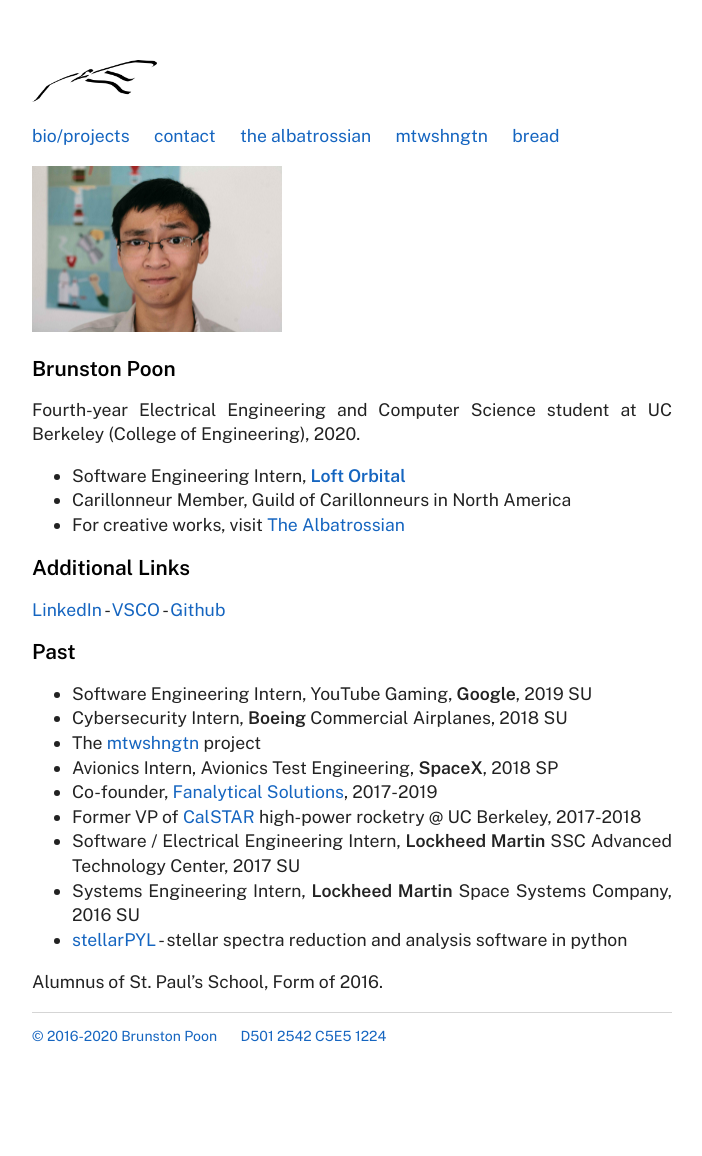
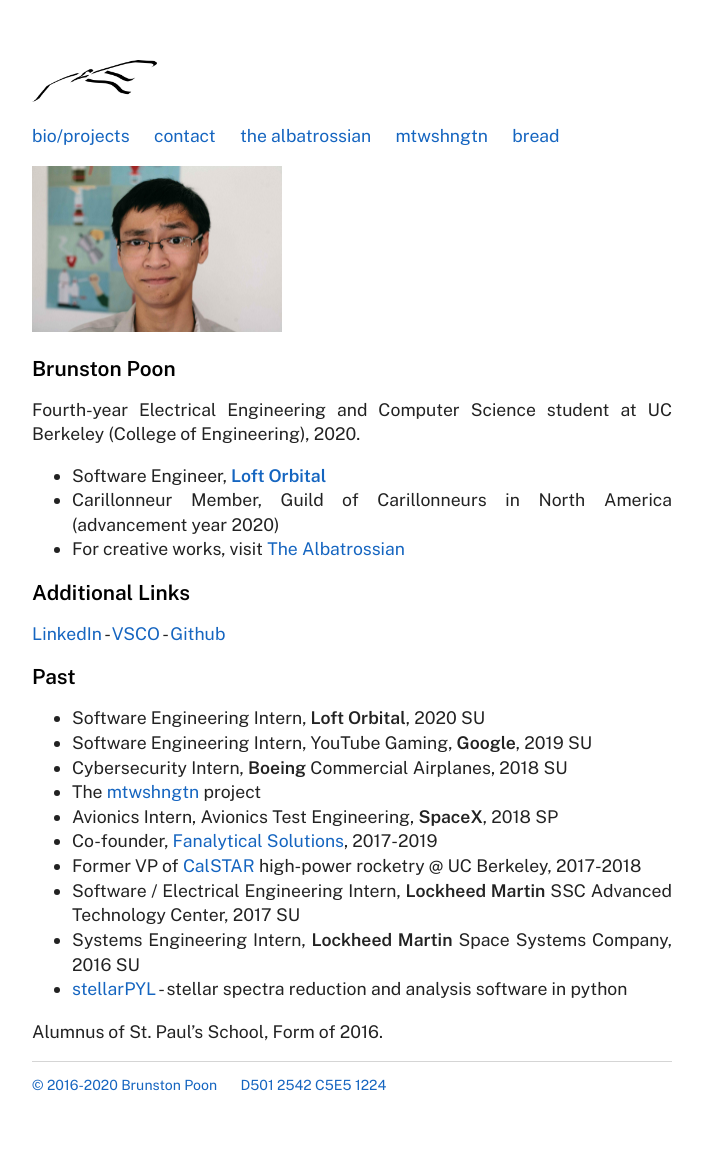
Before and after one commit to brupoon/brunstonio, a Jekyll site: the page built from index.md, in a window 1280 px wide. Shown: the whole page, without its empty margins (288-990 px from the left). Built offline with Jekyll 4.4.1, drawn with Linux system fonts in a browser that asks for light colours; before the commit the page ends 1106 px from its top, so only the background shows below that.

Commit message:
update title card

```diff
--- a/index.md
+++ b/index.md
@@ -10,8 +10,8 @@
 
 Fourth-year Electrical Engineering and Computer Science student at UC Berkeley (College of Engineering), 2020.
 
-* Software Engineering Intern, **[Loft Orbital](https://www.loftorbital.com/)**
-* Carillonneur Member, Guild of Carillonneurs in North America
+* Software Engineer, **[Loft Orbital](https://www.loftorbital.com/)**
+* Carillonneur Member, Guild of Carillonneurs in North America (advancement year 2020)
 * For creative works, visit [The Albatrossian](http://albatrossian.xyz)
 
 Additional Links
@@ -22,6 +22,7 @@
 Past
 =================
 
+* Software Engineering Intern, **Loft Orbital**, 2020 SU
 * Software Engineering Intern, YouTube Gaming, **Google**, 2019 SU
 * Cybersecurity Intern, **Boeing** Commercial Airplanes, 2018 SU
 * The [mtwshngtn](https://mtwshngtn.github.io/) project
```
